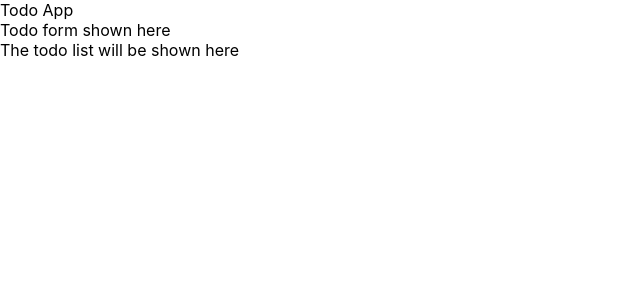
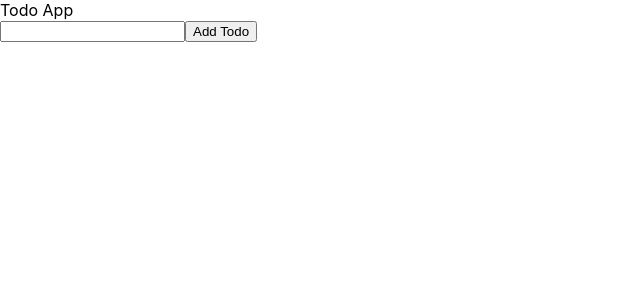
Before and after one commit to imfarhad/mytodofb, a React (Create React App) app: page / in a window 1280 px wide. Shown: the top 300 px of the page, without its empty margins (0-640 px from the left). Built offline with nearby package versions, Linux system fonts and the light colour scheme.

Commit message:
added feature to add todo to the list, and display the list

```diff
--- a/src/TodoApp.jsx
+++ b/src/TodoApp.jsx
@@ -1,15 +1,21 @@
-import React from 'react';
-import TodoForm from './TodoForm';
-import TodoList from './TodoList';
+import React, { useState } from "react";
+import TodoForm from "./TodoForm";
+import TodoList from "./TodoList";
 
 const TodoApp = () => {
-    return (
-        <diV>
-            <div>Todo App</div>
-            <TodoForm />
-            <TodoList />
-        </diV>
-    )
-}
+  const initialTodos = [];
+  const [todos, setTodos] = useState(initialTodos);
+  const onAddTodo = (todoItem) => {
+    setTodos([...todos, todoItem]);
+  };
+
+  return (
+    <div>
+      <div>Todo App</div>
+      <TodoForm onAddTodo={onAddTodo} />
+      <TodoList todos={todos} />
+    </div>
+  );
+};
 
 export default TodoApp;
--- a/src/TodoForm.jsx
+++ b/src/TodoForm.jsx
@@ -1,11 +1,17 @@
-import React from 'react';
+import React from "react";
 
-const TodoForm = () => {
-    return(
-        <div>
-            Todo form shown here
-        </div>
-    )
-}
+const TodoForm = (props) => {
+  const onClickHandler = () => {
+    let todoItem = document.getElementById("todoItem").value;
+    props.onAddTodo(todoItem);
+    document.getElementById("todoItem").value = "";
+  };
+  return (
+    <div>
+      <input type="text" id="todoItem" />
+      <input type="button" value="Add Todo" onClick={onClickHandler} />
+    </div>
+  );
+};
 
 export default TodoForm;
--- a/src/TodoList.jsx
+++ b/src/TodoList.jsx
@@ -1,9 +1,15 @@
-import React from 'react';
+import React from "react";
 
-const TodoList = () => {
-    return(
-        <div>The todo list will be shown here</div>
-    )
-}
+const TodoList = (props) => {
+  return (
+    <div>
+      <ul>
+        {props.todos.map((todo, id) => (
+          <li key={id}>{todo}</li>
+        ))}
+      </ul>
+    </div>
+  );
+};
 
 export default TodoList;
--- a/src/index.js
+++ b/src/index.js
@@ -1,7 +1,6 @@
 import React from 'react';
 import ReactDOM from 'react-dom';
 import './index.css';
-import App from './App';
 import * as serviceWorker from './serviceWorker';
 import TodoApp from './TodoApp';
 
```
